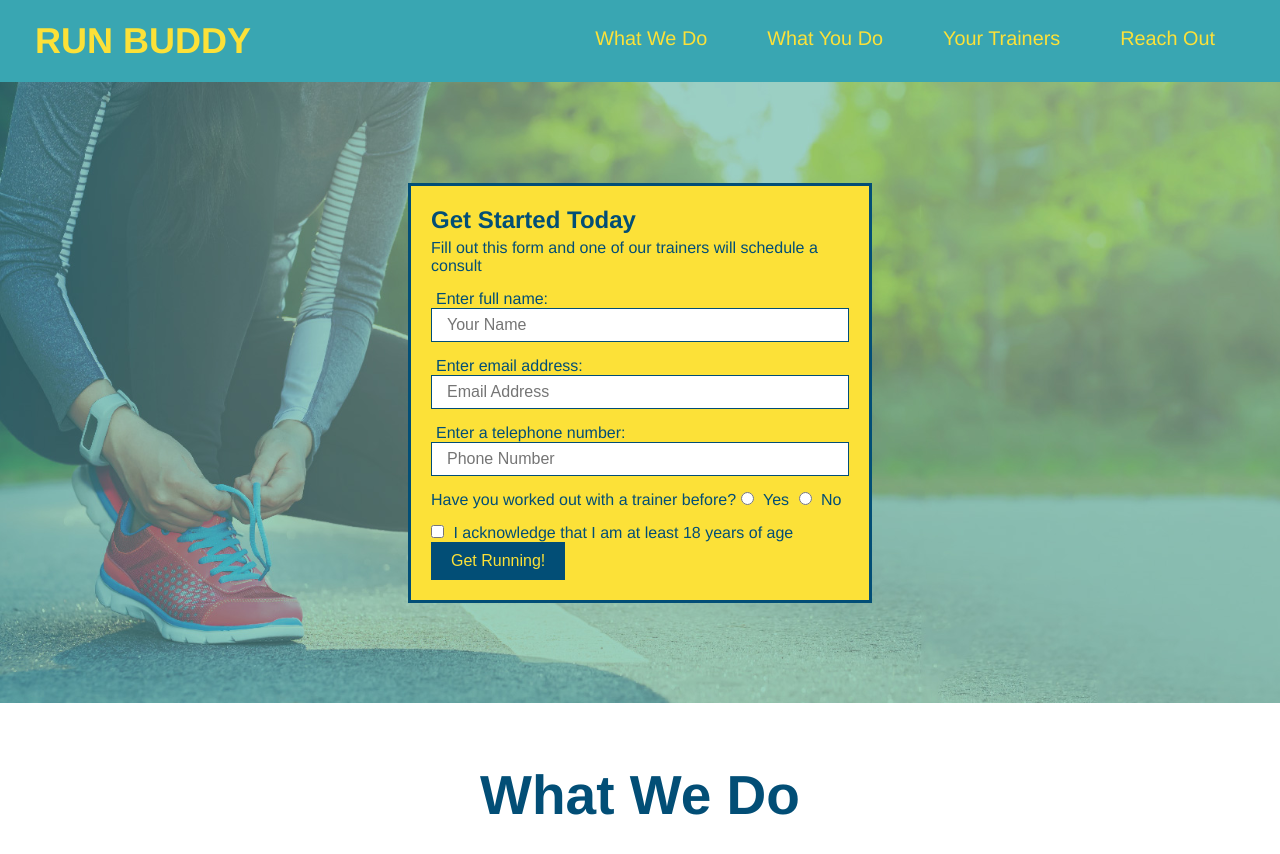
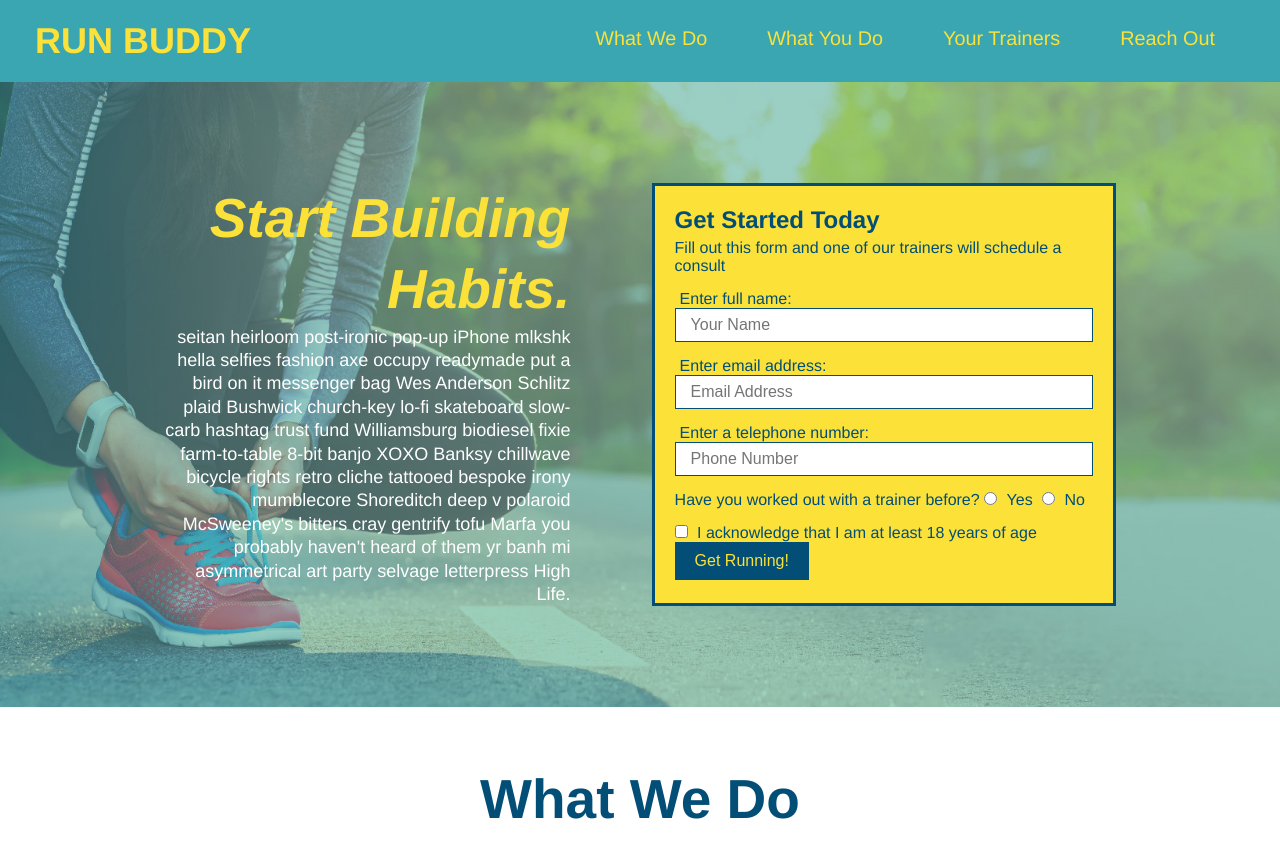
Before and after one commit to jonmanquincy/run-buddy, a plain HTML site: page index.html in a window 1280 px wide. Shown: the top 854 px of the page. Drawn offline with Linux system fonts and the light colour scheme.

Commit message:
missed this somehow

```diff
--- a/index.html
+++ b/index.html
@@ -27,6 +27,17 @@
 
 <!-- hero/jumbotron -->
 <section class="hero">
+    <div class="hero-cta">
+        <h2>Start Building Habits.</h2>
+        <p>
+            seitan heirloom post-ironic pop-up iPhone mlkshk hella selfies fashion axe occupy readymade put a bird on it
+            messenger bag Wes Anderson Schlitz plaid Bushwick church-key lo-fi skateboard slow-carb hashtag trust fund
+            Williamsburg biodiesel fixie farm-to-table 8-bit banjo XOXO Banksy chillwave bicycle rights retro cliche
+            tattooed bespoke irony mumblecore Shoreditch deep v polaroid McSweeney's bitters cray gentrify tofu Marfa
+            you
+            probably haven't heard of them yr banh mi asymmetrical art party selvage letterpress High Life.
+        </p>
+    </div>
     <div class="hero-form">
         <h3>Get Started Today</h3>
         <p>Fill out this form and one of our trainers will schedule a consult</p>
```
